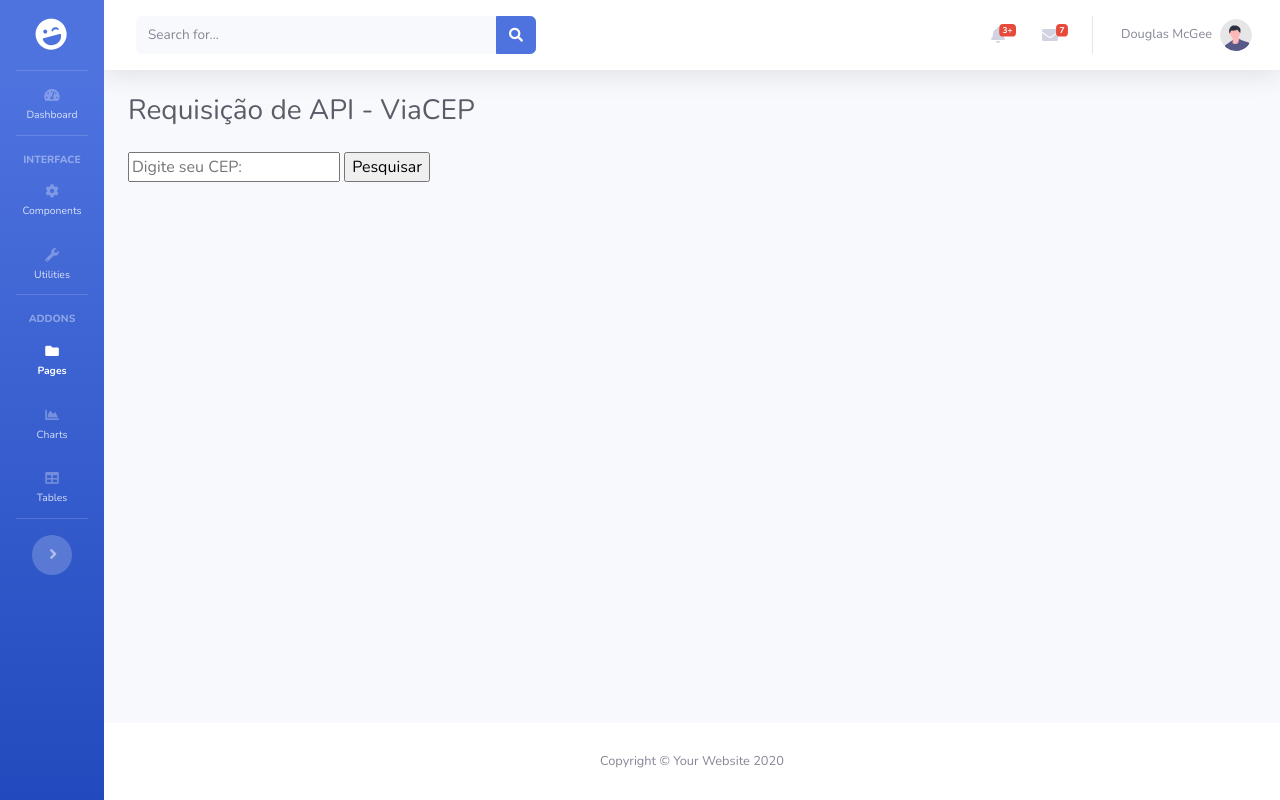
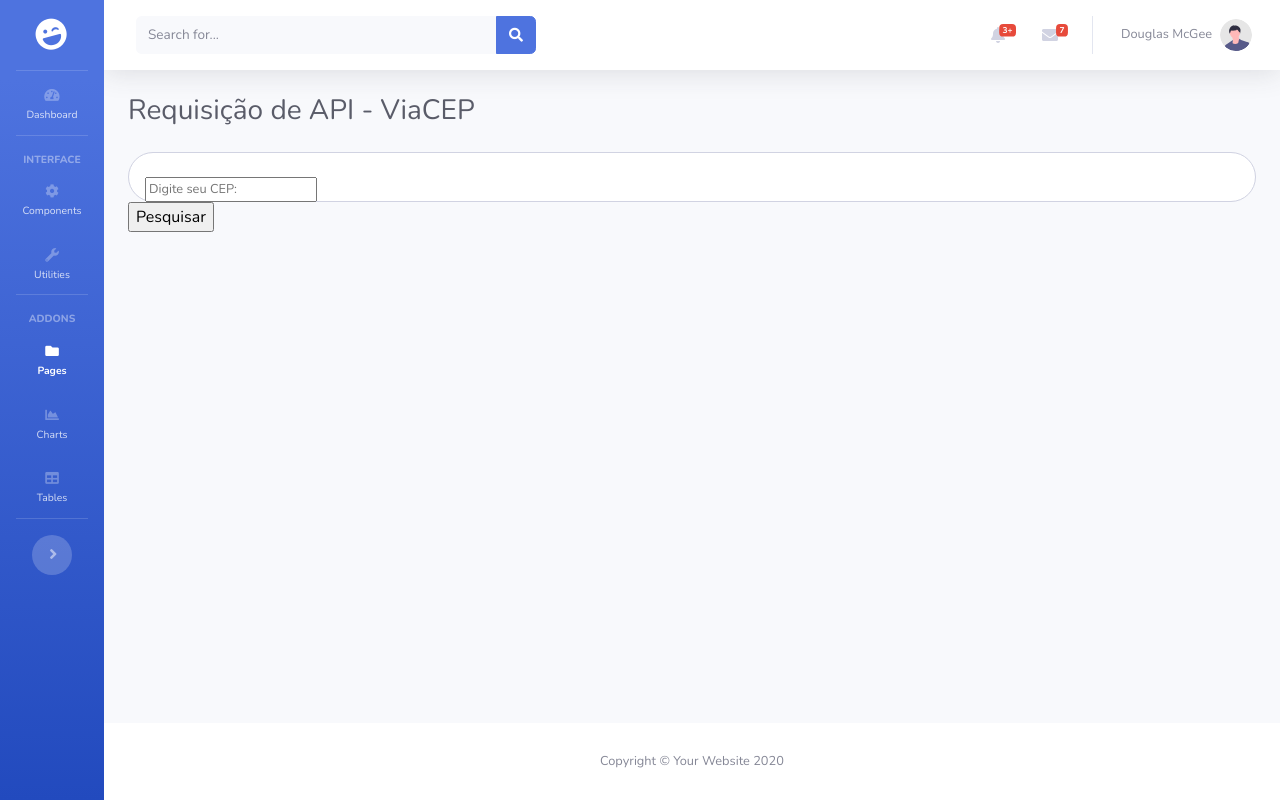
Before and after one commit to Killjoybr/crud-php, a PHP site: page /src/blank.php in a window 1280 px wide. Run offline with PHP 8.4, Linux system fonts and the light colour scheme; some libraries are stand-ins or nearby versions.

Commit message:
add api form test

```diff
--- a/src/blank.php
+++ b/src/blank.php
@@ -46,9 +46,13 @@
 
                   <!-- Page Heading -->
                   <h1 class="h3 mb-4 text-gray-800">Requisição de API - ViaCEP</h1>
-                  <form method="POST" action="blank.php">
-                    <input type="text" name="cep" placeholder="Digite seu CEP:">
+                  <form method="POST" action="blank.php" class='user'>
+                  <div class='form-group'>
+                    <div class='form-control form-control-user'>
+                        <input type="text" name="cep" placeholder="Digite seu CEP:">
+                    </div>
                     <input type="submit" value="Pesquisar">
+                  </div>
                   </form>
                   <div class="container-fluid bg-dark text-light" id="resultado-cep">
 
```
